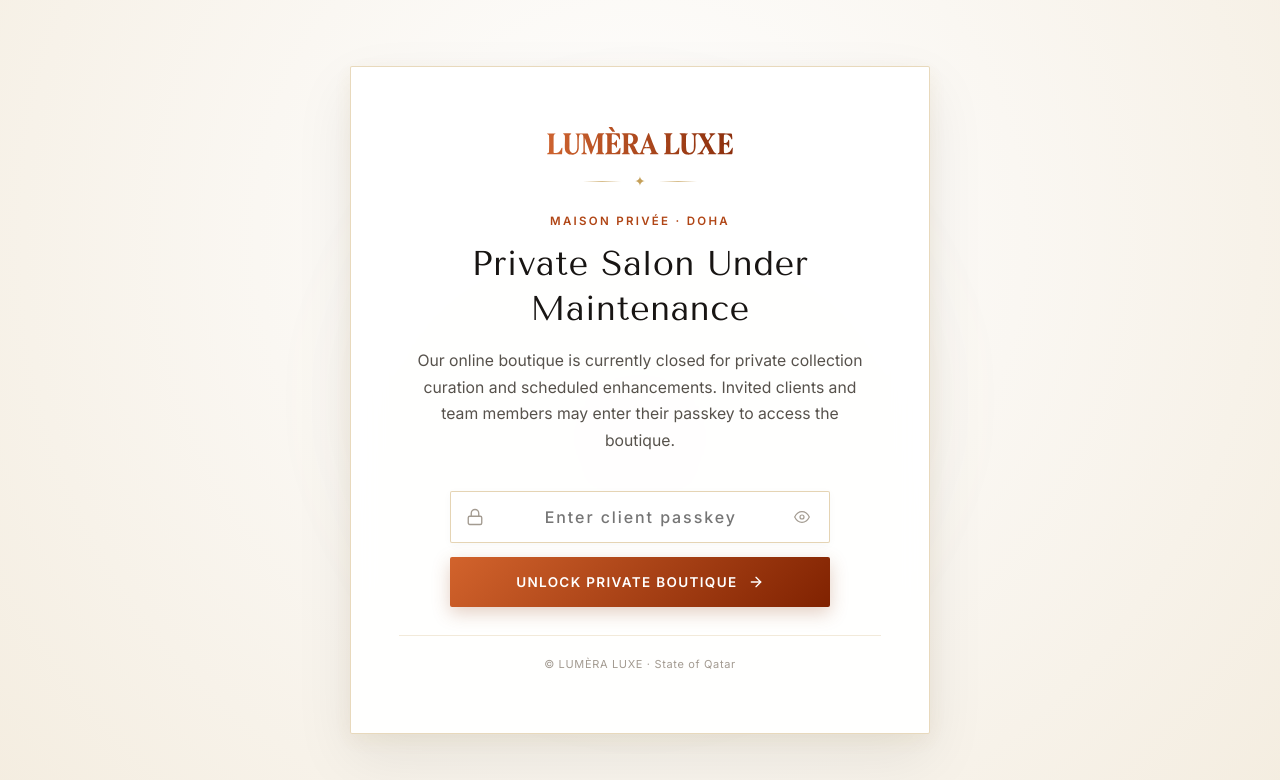
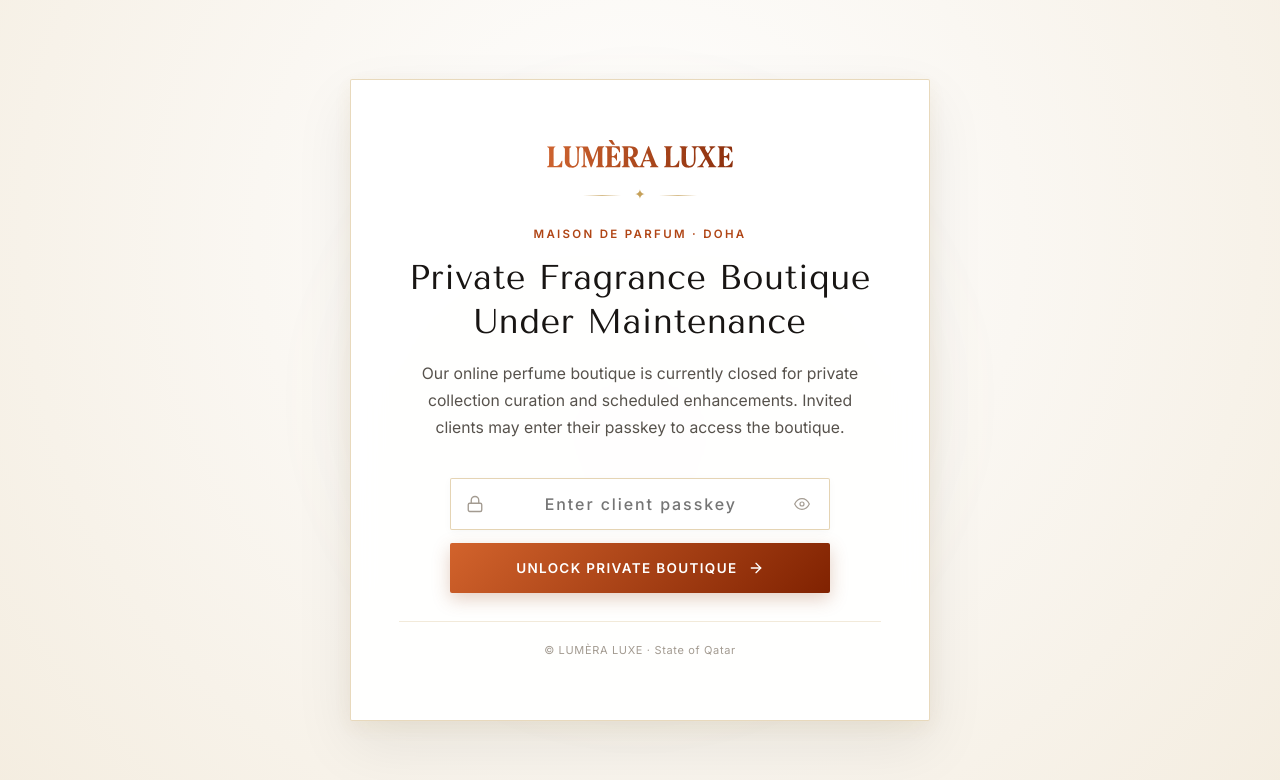
Before and after one commit to jellycutstudios-sudo/lumera-luxe, an Astro site: page / in a window 1280 px wide. Built offline with nearby package versions, Linux system fonts and the light colour scheme; Astro itself is replaced by a stand-in of ours; no server answers.

Commit message:
Update maintenance gate copy to fragrance-focused boutique wording

```diff
--- a/src/components/MaintenanceGate.astro
+++ b/src/components/MaintenanceGate.astro
@@ -37,12 +37,12 @@ const passcode = maintenance.passcode;
           <span class="m-line"></span>
         </div>
 
-        <span class="maintenance-kicker">Maison Privée · Doha</span>
-        <h1 id="maintenance-title" class="maintenance-title">Private Salon Under Maintenance</h1>
+        <span class="maintenance-kicker">Maison de Parfum · Doha</span>
+        <h1 id="maintenance-title" class="maintenance-title">Private Fragrance Boutique Under Maintenance</h1>
 
         <p class="maintenance-copy">
-          Our online boutique is currently closed for private collection curation and scheduled enhancements.
-          Invited clients and team members may enter their passkey to access the boutique.
+          Our online perfume boutique is currently closed for private collection curation and scheduled enhancements.
+          Invited clients may enter their passkey to access the boutique.
         </p>
 
         <!-- Access Passcode Form -->
```
